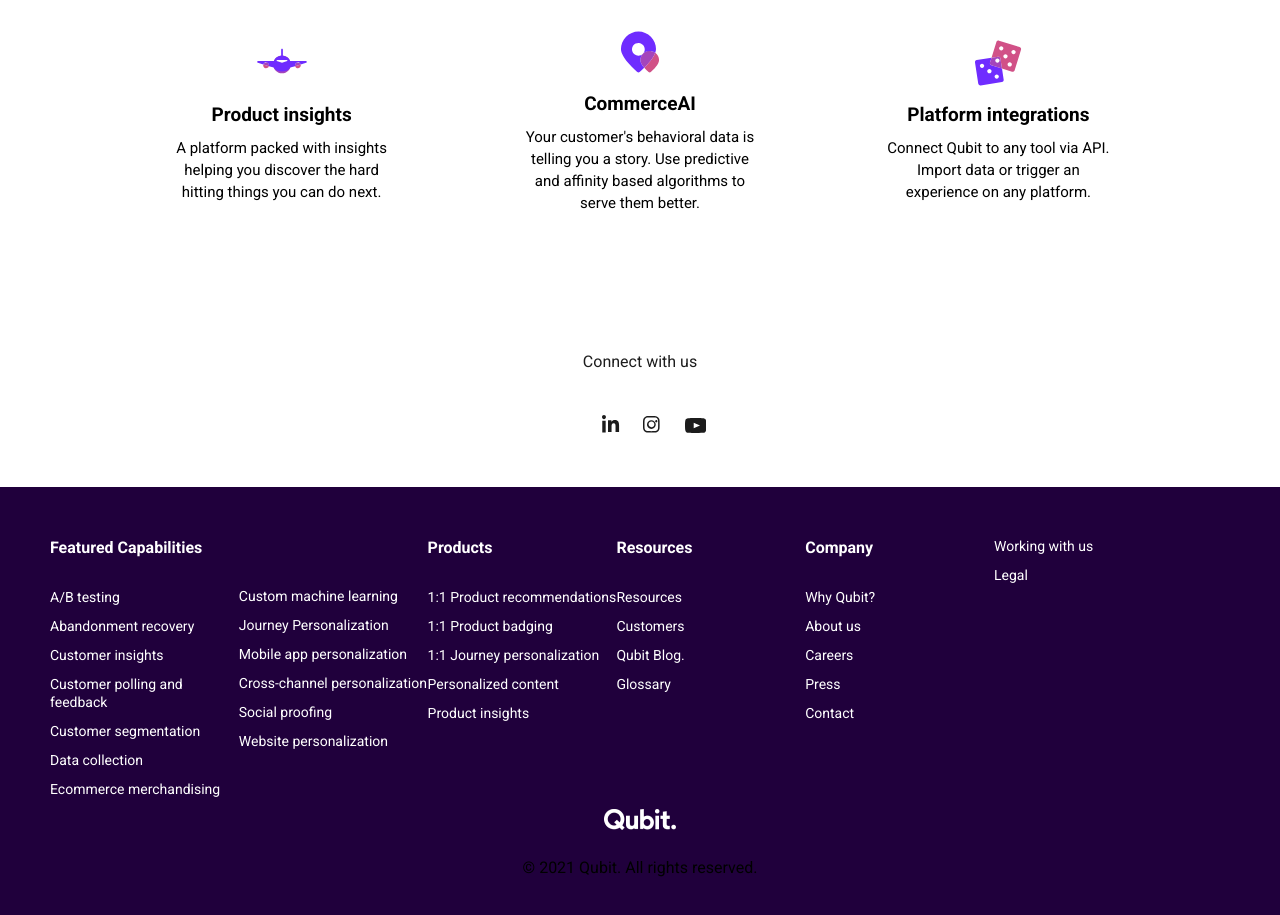
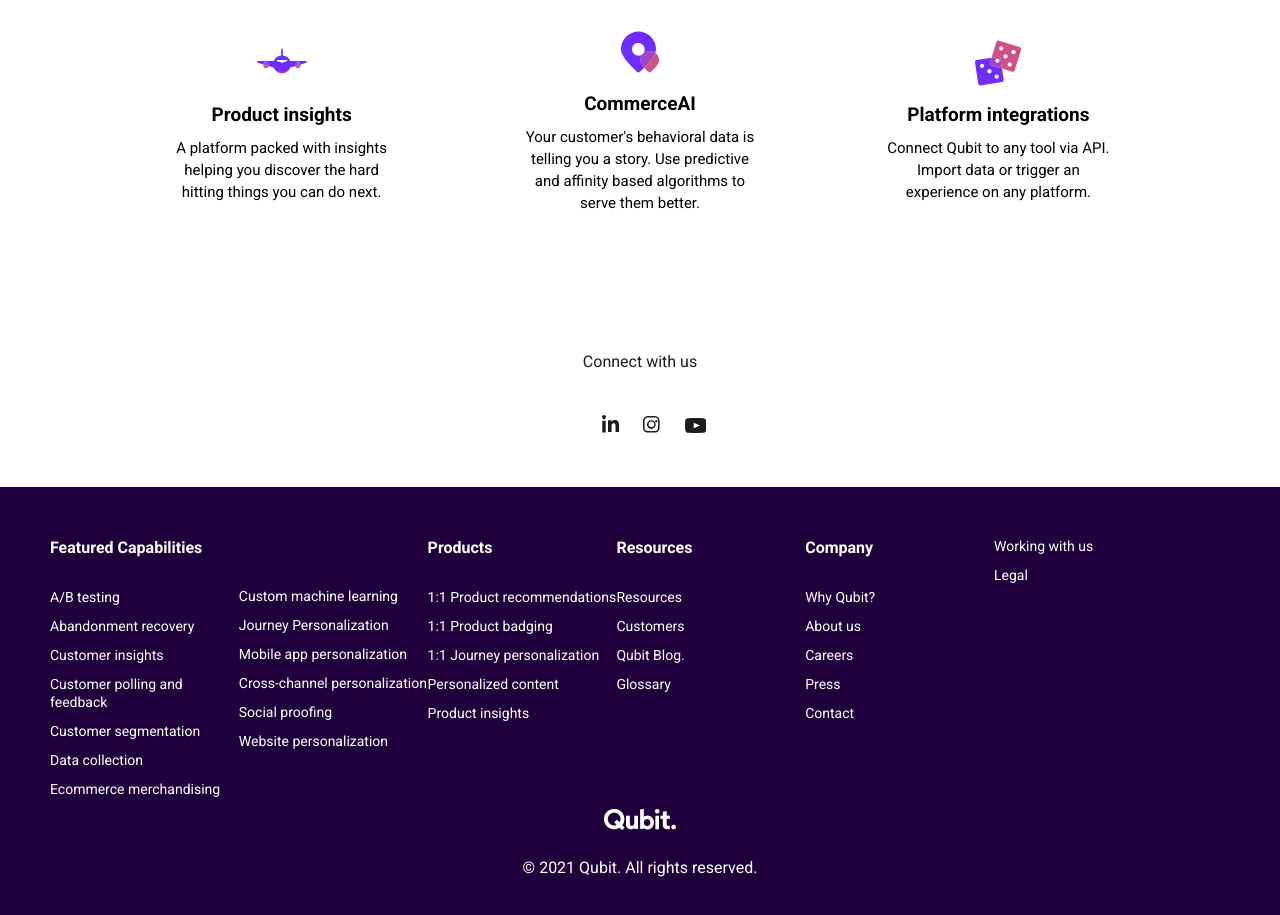
Before and after one commit to sukhrobabdullaev/qubit-ecommerce, a plain HTML site: page index.html in a window 1280 px wide. Shown: the part 3580-4495 px from the top of the page. Drawn offline with Linux system fonts and the light colour scheme.

Commit message:
change color of p

```diff
--- a/css/main.css
+++ b/css/main.css
@@ -401,7 +401,9 @@
 .copyright img {
     margin-bottom: 24px;
 }
-
+.copyright  p {
+    color: #fff;
+}
 
 
 /* responsive web design */
```
